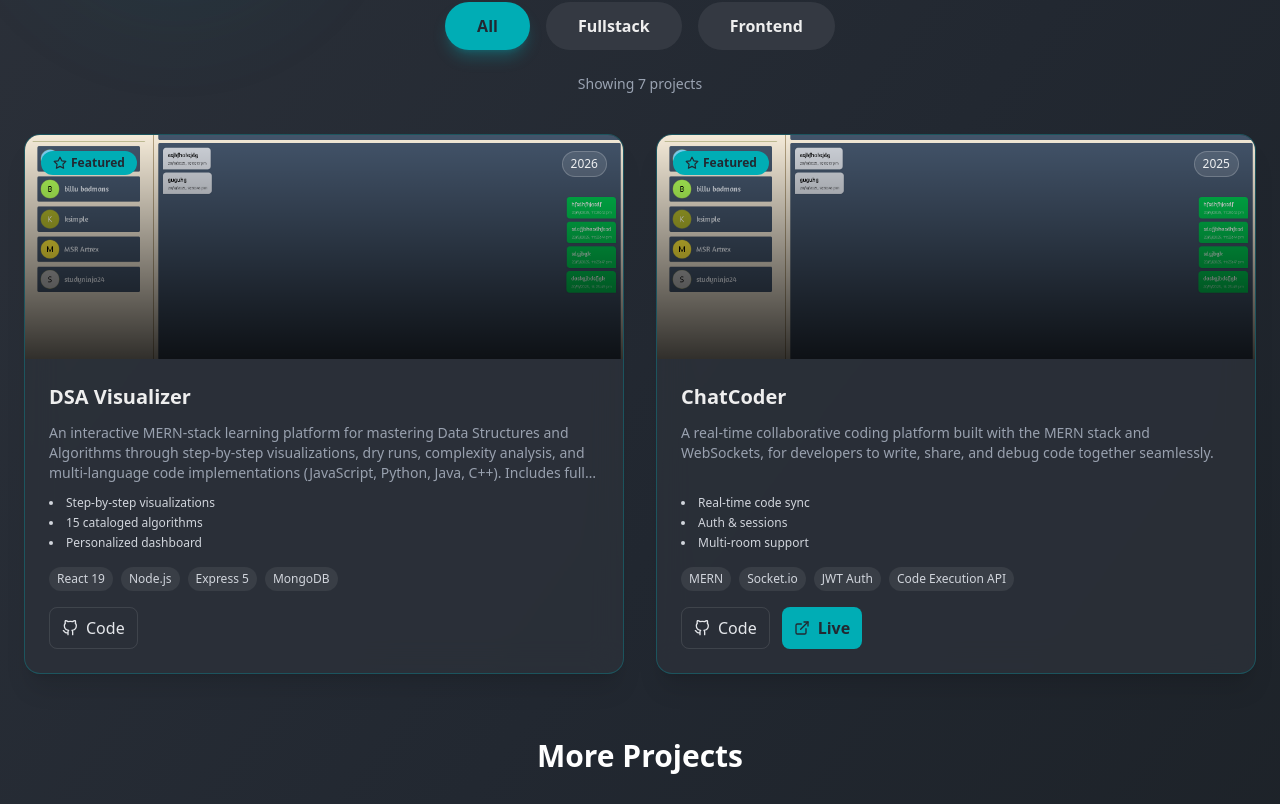
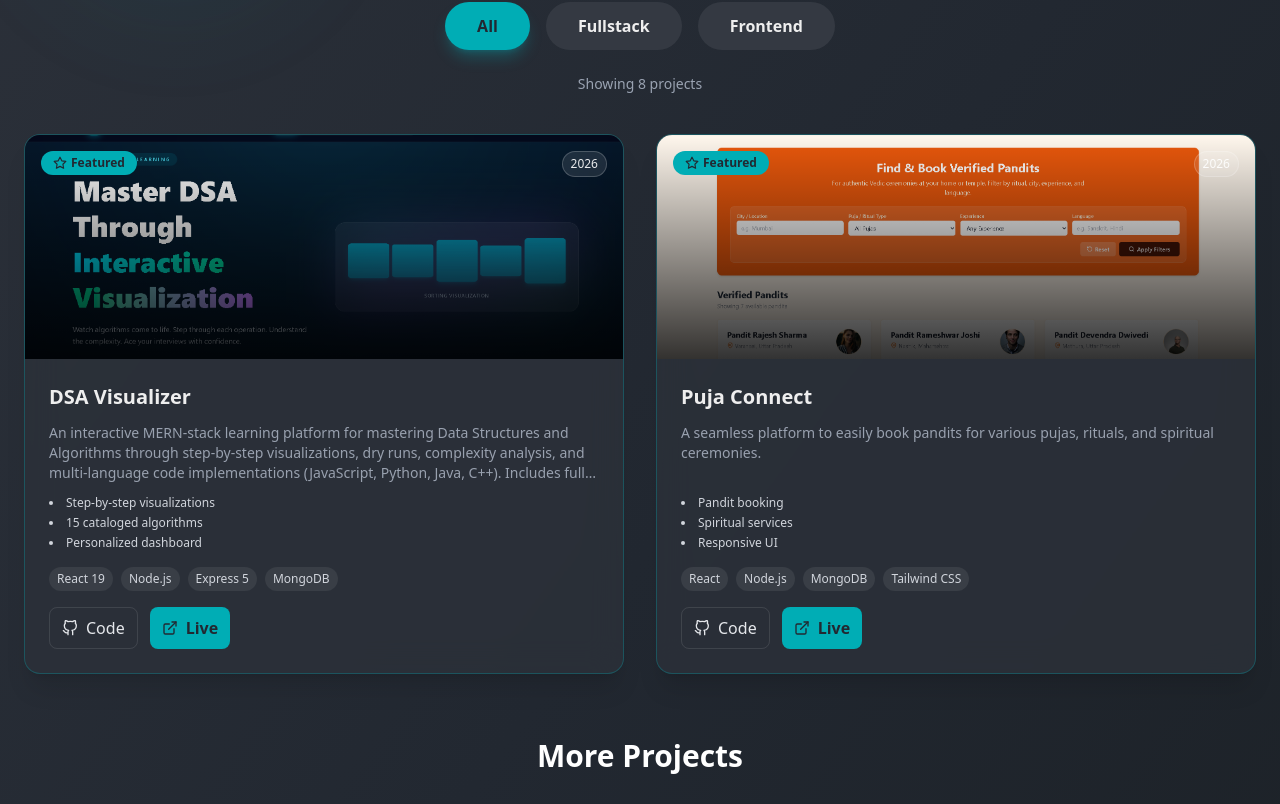
Before and after one commit to MsrSahil/Portfolio, a React (Vite) app: page / in a window 1280 px wide. Shown: the part 2927-3731 px from the top of the page. Built offline with nearby package versions, Linux system fonts and the light colour scheme; grey boxes are pictures that could not be loaded.

Commit message:
feat: add projects page component and related project assets

```diff
--- a/src/pages/Projects.jsx
+++ b/src/pages/Projects.jsx
@@ -14,7 +14,7 @@ import EventPlannerImg from "../assets/Event-Planner.png";
 import CalculatorImg from "../assets/Calculator.png";
 import vipmsr from "../assets/vipmsr.png";
 import DSAVisualizerImg from "../assets/DSA-Visualizer.png";
-
+import poojacoonect from "../assets/poojacoonect.png";
 
 const Projects = () => {
   const [activeTab, setActiveTab] = useState("all");
@@ -32,7 +32,7 @@ const Projects = () => {
       tech: ["React 19", "Node.js", "Express 5", "MongoDB", "Mongoose", "JWT", "Tailwind CSS", "React Router DOM"],
       category: "fullstack",
       github: "https://github.com/MsrSahil/algoverse",
-      live: "#",
+      live: "https://algoverse-eta.vercel.app",
       image: DSAVisualizerImg,
       featured: true,
       year: 2026,
@@ -46,7 +46,7 @@ const Projects = () => {
       github: "https://github.com/MsrSahil/ChatCoder",
       live: "https://elegant-torte-03fc73.netlify.app/",
       image: ChatCoder,
-      featured: true,
+      featured: false,
       year: 2025,
       highlights: ["Real-time code sync", "Auth & sessions", "Multi-room support"],
     },
@@ -61,6 +61,18 @@ const Projects = () => {
       featured: false,
       year: 2024,
       highlights: ["Client portal", "Email integration", "Responsive UI"],
+    },
+    {
+      title: "Puja Connect",
+      description: "A seamless platform to easily book pandits for various pujas, rituals, and spiritual ceremonies.",
+      tech: ["React", "Node.js", "MongoDB", "Tailwind CSS"],
+      category: "fullstack",
+      github: "#",
+      live: "https://pujaconnect-chi.vercel.app/",
+      image: poojacoonect,
+      featured: true,
+      year: 2026,
+      highlights: ["Pandit booking", "Spiritual services", "Responsive UI"],
     },
     {
       title: "Event Planner App",
```
Also changed, not shown: src/assets/DSA-Visualizer.png, src/assets/poojacoonect.png (added).
